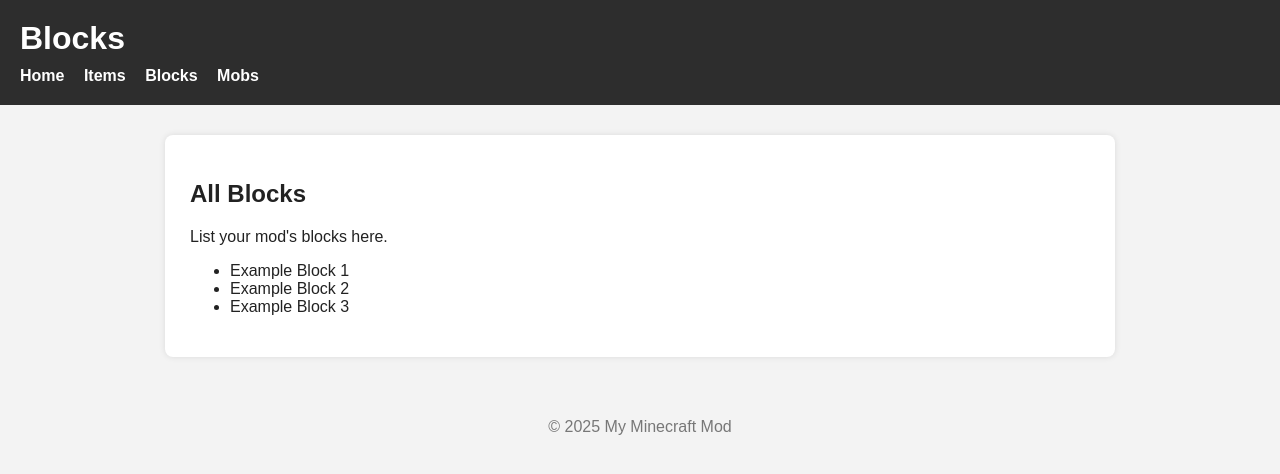
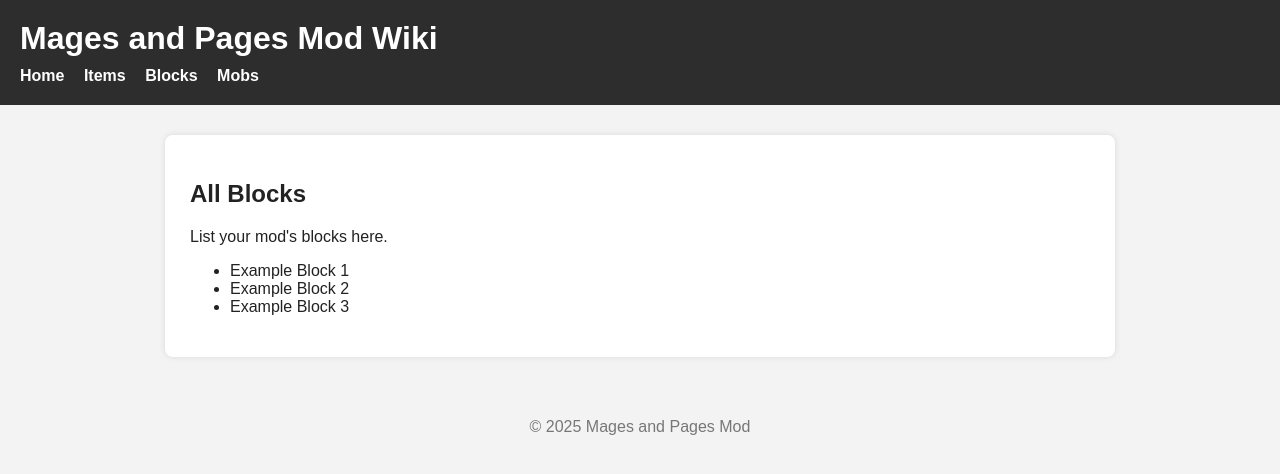
Before and after one commit to antonio8conceicao-droid/test, a plain HTML site: page pages/blocks.html in a window 1280 px wide. Drawn offline with Linux system fonts and the light colour scheme.

Commit message:
Update header and footer for Mages and Pages Mod

```diff
--- a/pages/blocks.html
+++ b/pages/blocks.html
@@ -8,7 +8,7 @@
 <body>
 
 <header>
-    <h1>Blocks</h1>
+    <h1>Mages and Pages Mod Wiki</h1>
     <nav>
         <a href="../index.html">Home</a>
         <a href="items.html">Items</a>
@@ -29,7 +29,7 @@
 </main>
 
 <footer>
-    <p>© 2025 My Minecraft Mod</p>
+    <p>© 2025 Mages and Pages Mod</p>
 </footer>
 
 </body>
```
